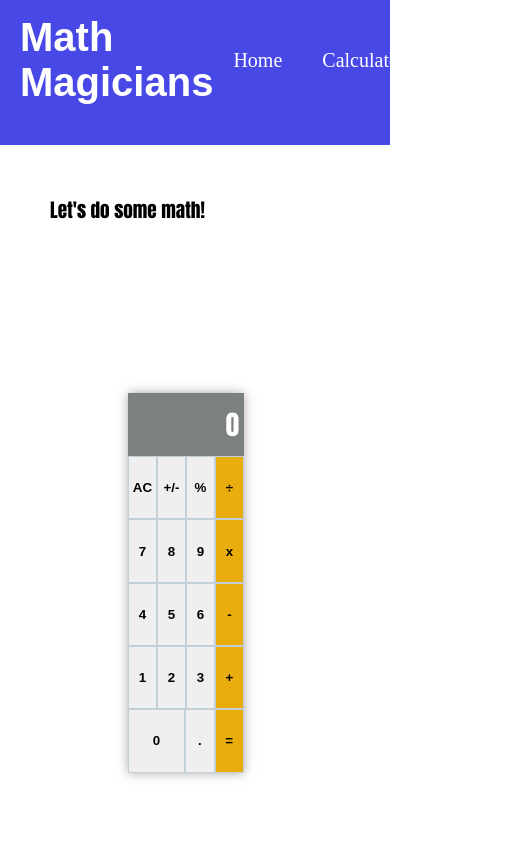
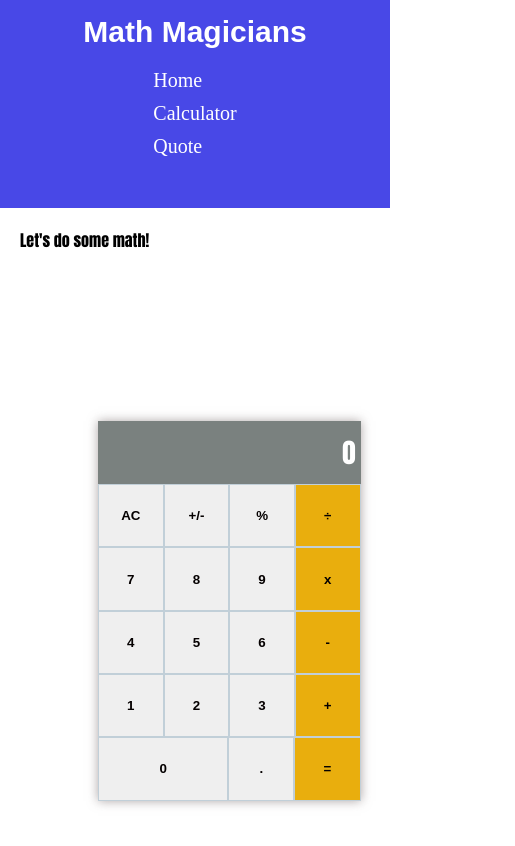
Before and after one commit to GhostEsso/Math-Magician, a React (Create React App) app: page /Calculator in a window 390 px wide. Shown: the top 846 px of the page, 515 px wide, since content can reach past the window. Built offline with nearby package versions, Linux system fonts and the light colour scheme.

Commit message:
media queries added

```diff
--- a/src/App.css
+++ b/src/App.css
@@ -33,3 +33,24 @@ nav h1 {
   font-size: 40px;
   font-family: sans-serif;
 }
+
+@media (max-width: 768px) {
+  nav {
+    flex-direction: column;
+    align-items: center;
+  }
+
+  nav ul {
+    margin-top: 20px;
+    flex-direction: column;
+  }
+
+  nav ul li {
+    margin-bottom: 10px;
+    padding: 0;
+  }
+
+  nav h1 {
+    font-size: 30px;
+  }
+}
--- a/src/components/Calculator.css
+++ b/src/components/Calculator.css
@@ -84,3 +84,20 @@ body {
   font-size: larger;
   padding: 50px;
 }
+
+@media (max-width: 768px) {
+  .Quotes {
+    flex-direction: column;
+    padding: 5% 10%;
+    margin-top: 10%;
+  }
+
+  .Calculator {
+    font-size: medium;
+    padding: 20px;
+  }
+}
+
+.Calc-container {
+  width: 75%;
+}
--- a/src/components/Home.css
+++ b/src/components/Home.css
@@ -14,3 +14,18 @@
 .Homepage p {
   color: #000;
 }
+
+@media (max-width: 768px) {
+  .Homepage {
+    padding: 15px;
+    gap: 20px;
+  }
+
+  .Homepage h1 {
+    font-size: 24px;
+  }
+
+  .Homepage p {
+    font-size: 16px;
+  }
+}
```
Also changed, not shown: 1 other file (tests, documents, lock files or other folders).
